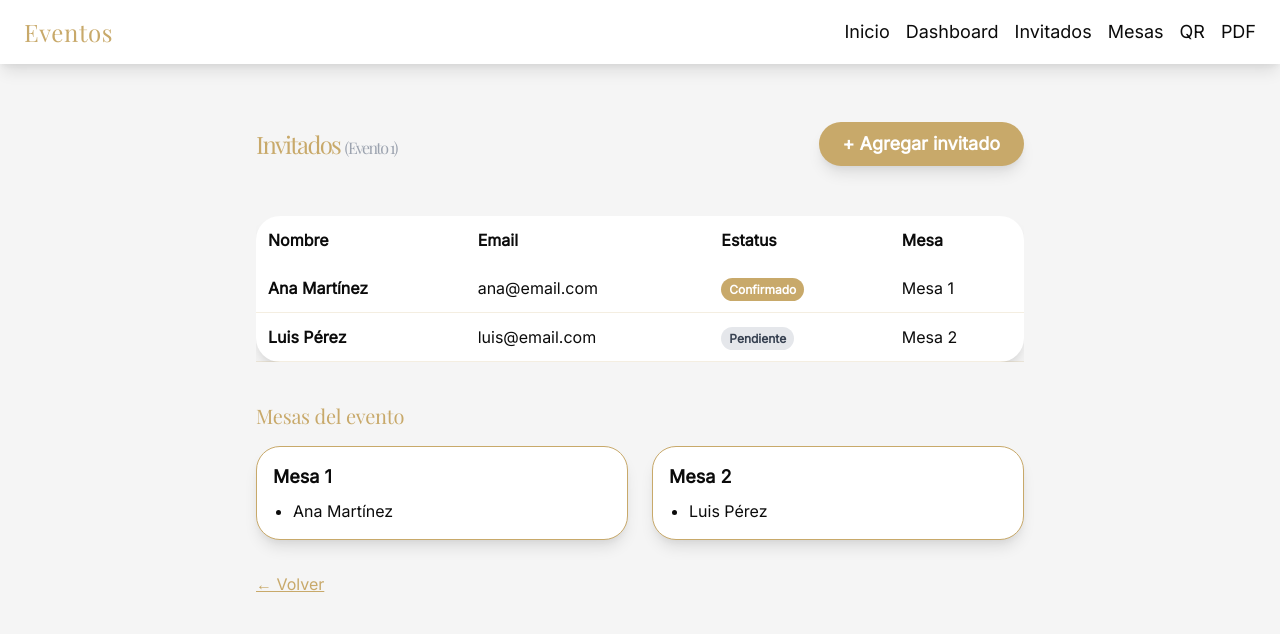
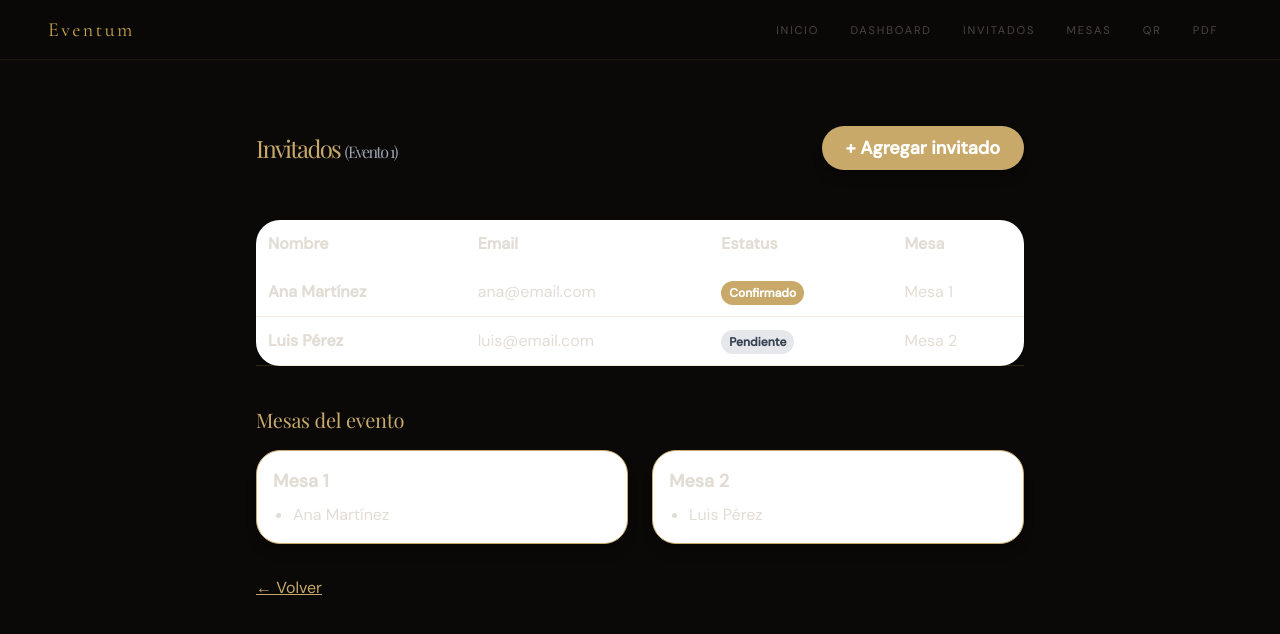
Before and after one commit to BlackRubick/eventos, a React (Vite) app: page /event/1/guests in a window 1280 px wide. Shown: the top 634 px of the page. Built offline with nearby package versions, Linux system fonts and the light colour scheme; what @react-pdf/renderer would draw is missing.

Commit message:
error de navba

```diff
--- a/src/presentation/layouts/MainLayout.tsx
+++ b/src/presentation/layouts/MainLayout.tsx
@@ -1,24 +1,131 @@
 import { Outlet, NavLink } from 'react-router-dom';
 import { useDarkMode } from '../hooks/useDarkMode';
 
+const css = `
+  @import url('https://fonts.googleapis.com/css2?family=Cormorant+Garamond:wght@300;400&family=DM+Sans:opsz,wght@9..40,300;9..40,400;9..40,500&display=swap');
+
+  .layout-root {
+    min-height: 100vh;
+    background: #0a0908;
+    color: #e2ddd4;
+    font-family: 'DM Sans', sans-serif;
+  }
+
+  .layout-nav {
+    position: sticky;
+    top: 0;
+    z-index: 50;
+    display: flex;
+    align-items: center;
+    justify-content: space-between;
+    padding: 0 3rem;
+    height: 60px;
+    background: rgba(10,9,8,0.92);
+    backdrop-filter: blur(12px);
+    border-bottom: 1px solid rgba(201,168,76,0.1);
+  }
+
+  .layout-logo {
+    font-family: 'Cormorant Garamond', serif;
+    font-size: 1.25rem;
+    font-weight: 400;
+    letter-spacing: 0.12em;
+    color: #c9a84c;
+    text-decoration: none;
+    flex-shrink: 0;
+  }
+
+  .layout-links {
+    display: flex;
+    align-items: center;
+    gap: 0.25rem;
+    list-style: none;
+  }
+
+  .layout-links a {
+    font-size: 0.7rem;
+    font-weight: 400;
+    letter-spacing: 0.16em;
+    text-transform: uppercase;
+    color: #4a4540;
+    text-decoration: none;
+    padding: 0.4rem 0.85rem;
+    transition: color 0.2s;
+    position: relative;
+  }
+
+  .layout-links a::after {
+    content: '';
+    position: absolute;
+    bottom: -1px;
+    left: 0.85rem;
+    right: 0.85rem;
+    height: 1px;
+    background: #c9a84c;
+    transform: scaleX(0);
+    transition: transform 0.25s ease;
+  }
+
+  .layout-links a:hover {
+    color: #9a9080;
+  }
+
+  .layout-links a.active {
+    color: #c9a84c;
+  }
+
+  .layout-links a.active::after {
+    transform: scaleX(1);
+  }
+
+  .layout-main {
+    padding: 2.5rem 3rem 5rem;
+    max-width: 1400px;
+    margin: 0 auto;
+  }
+
+  @media (max-width: 768px) {
+    .layout-nav { padding: 0 1.25rem; }
+    .layout-links { gap: 0; }
+    .layout-links a { padding: 0.4rem 0.5rem; font-size: 0.65rem; }
+    .layout-main { padding: 1.5rem 1.25rem 4rem; }
+  }
+`;
+
 export default function MainLayout() {
-  useDarkMode(); // Solo para mantener el efecto, sin botón
+  useDarkMode();
+
   return (
-    <div className="min-h-screen bg-softgray text-black dark:bg-black dark:text-white font-sans">
-      <nav className="flex justify-between items-center px-6 py-4 shadow-soft bg-white dark:bg-black">
-        <div className="font-display text-2xl text-gold tracking-wide">Eventos</div>
-        <div className="flex gap-4 text-lg items-center">
-          <NavLink to="/" className={({isActive}) => isActive ? 'text-gold' : ''}>Inicio</NavLink>
-          <NavLink to="/dashboard" className={({isActive}) => isActive ? 'text-gold' : ''}>Dashboard</NavLink>
-          <NavLink to="/guests" className={({isActive}) => isActive ? 'text-gold' : ''}>Invitados</NavLink>
-          <NavLink to="/tables" className={({isActive}) => isActive ? 'text-gold' : ''}>Mesas</NavLink>
-          <NavLink to="/qr" className={({isActive}) => isActive ? 'text-gold' : ''}>QR</NavLink>
-          <NavLink to="/pdf" className={({isActive}) => isActive ? 'text-gold' : ''}>PDF</NavLink>
-        </div>
-      </nav>
-      <main className="p-4 md:p-8">
-        <Outlet />
-      </main>
-    </div>
+    <>
+      <style>{css}</style>
+      <div className="layout-root">
+        <nav className="layout-nav">
+          <a href="/" className="layout-logo">Eventum</a>
+          <ul className="layout-links">
+            {[
+              { to: '/', label: 'Inicio' },
+              { to: '/dashboard', label: 'Dashboard' },
+              { to: '/guests', label: 'Invitados' },
+              { to: '/tables', label: 'Mesas' },
+              { to: '/qr', label: 'QR' },
+              { to: '/pdf', label: 'PDF' },
+            ].map(({ to, label }) => (
+              <li key={to}>
+                <NavLink
+                  to={to}
+                  end={to === '/'}
+                  className={({ isActive }) => isActive ? 'active' : ''}
+                >
+                  {label}
+                </NavLink>
+              </li>
+            ))}
+          </ul>
+        </nav>
+        <main className="layout-main">
+          <Outlet />
+        </main>
+      </div>
+    </>
   );
 }
--- a/src/presentation/pages/LandingPage.tsx
+++ b/src/presentation/pages/LandingPage.tsx
@@ -464,21 +464,6 @@ export default function LandingPage() {
       <style>{css}</style>
       <div className="lp-root">
 
-        {/* NAV */}
-        <motion.nav
-          className="lp-nav"
-          initial={{ opacity: 0, y: -16 }}
-          animate={{ opacity: 1, y: 0 }}
-          transition={{ duration: 0.6 }}
-        >
-          <a href="/" className="lp-logo">Eventum</a>
-          <ul className="lp-nav-links">
-            <li><a href="#features">Funcionalidades</a></li>
-            <li><a href="/dashboard">Dashboard</a></li>
-          </ul>
-          <a href="/dashboard" className="lp-nav-cta">Comenzar</a>
-        </motion.nav>
-
         {/* HERO */}
         <section className="lp-hero">
           <motion.div
@@ -516,7 +501,7 @@ export default function LandingPage() {
                 alt="Evento elegante"
                 className="lp-hero-img"
               />
-              <span className="lp-hero-frame-label">Gestiona los mejores momentos </span>
+              <span className="lp-hero-frame-label">Plataforma profesional</span>
             </div>
           </motion.div>
 
```
